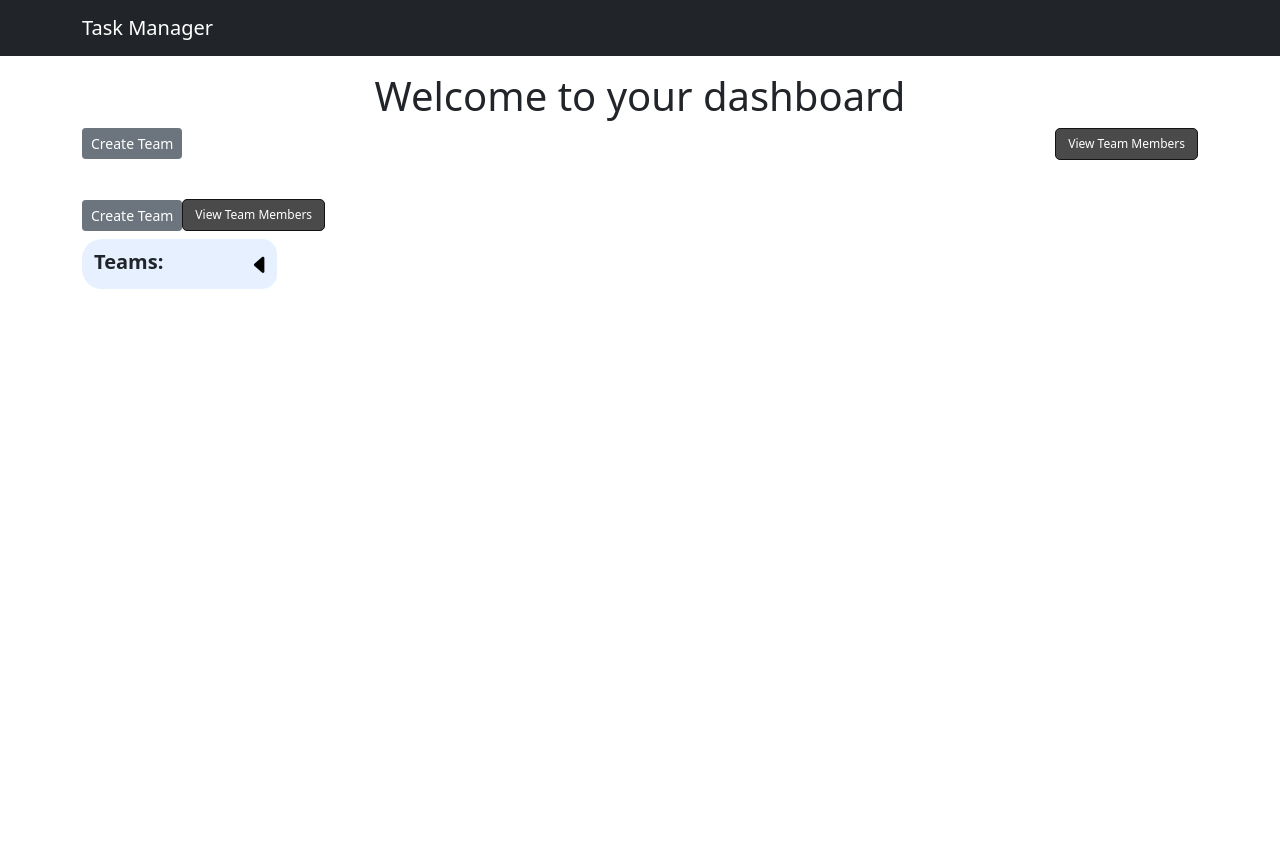
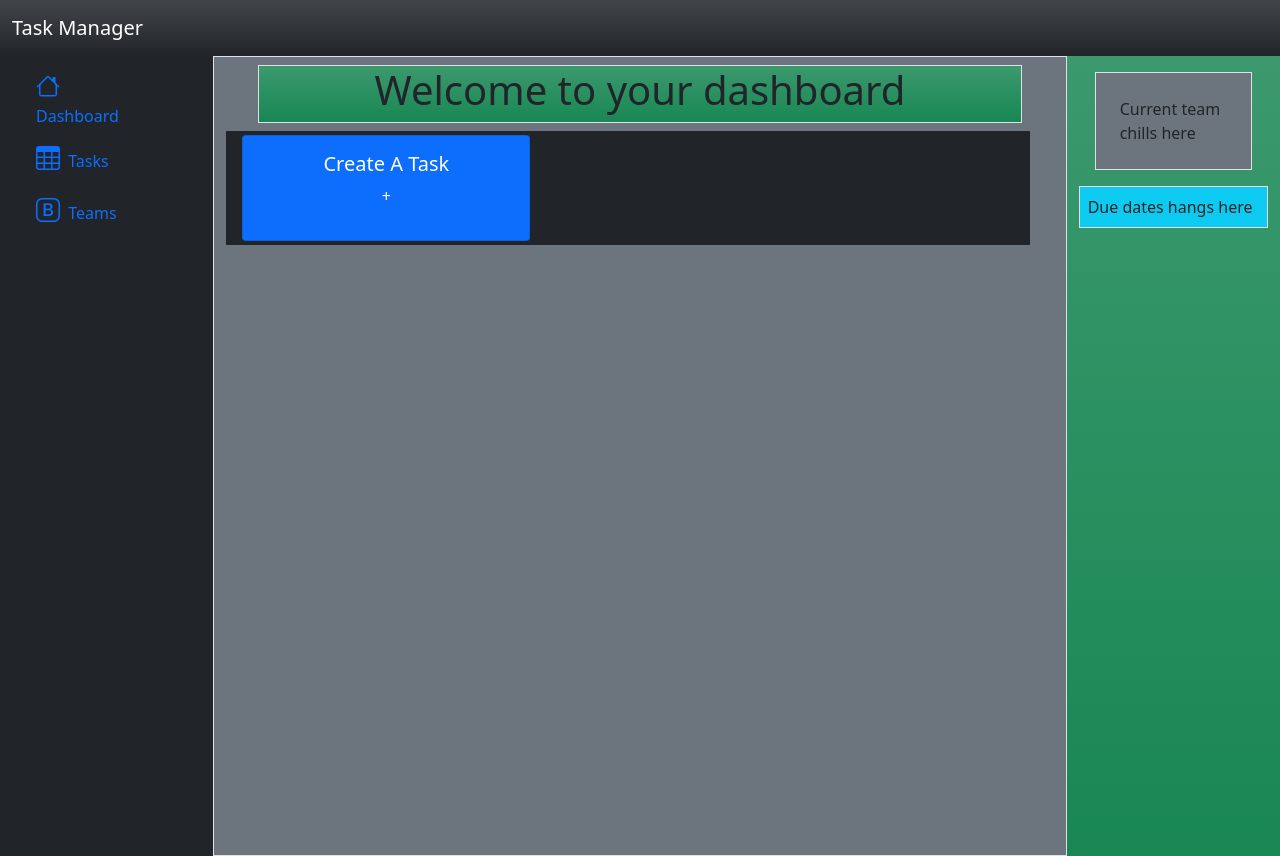
Before and after one commit to Hxsan/Lemming, a Django app: template tasks/templates/dashboard.html in a window 1280 px wide. Before the commit the page ends 289 px from the top, so only its background shows below. Run offline with Django 4.2, Linux system fonts and the light colour scheme; the template is opened without the code that fills it, so the values that code supplies are empty; some libraries are stand-ins or nearby versions.

Commit message:
Add clickable task cards with information

```diff
--- a/tasks/templates/dashboard.html
+++ b/tasks/templates/dashboard.html
@@ -1,54 +1,39 @@
 {% extends 'base_content.html' %}
 {% block content %}
-<style>
-  .view-team-button{
-    background-color: rgb(75, 74, 74);
-    border: 1px solid #121313;
-    border-radius: 5px;
-    font-size: 12px;
-    padding: 8px 16;
-    color: white;
-  }
-
-  .view-team-button:hover{
-    background-color: rgb(30, 29, 29);
-  }
-</style>
-<div class="container">
-  <div class="row">
-    <div class="col-12 d-flex justify-content-center">
+<div class="container-fluid">
+  <div class="row row-cols-3 bg-gradient">
+	<div class="col-2 bg-dark">
+		{% include 'partials/sidebar.html' %}
+	</div>
+	<div class="border col-8 bg-secondary align-items-center">
+		<div class="container-fluid">
+		  <div class="row m-2 border text-center bg-success bg-gradient">
 			 <h1>Welcome to your dashboard {{ user.username }}</h1>
 		  </div>
-
-    <div class="col-6 mb-3">
-      <a href="{% url 'create_team' %}" class="btn btn-sm btn-secondary">
-        Create Team
-      </a>
-    </div>
-    <div class="col-6">
-      <div class="d-flex justify-content-end">
-        <a href="{% url 'show_team' team_id=team_id %}" class="btn btn-md btn-secondary view-team-button">
-          View Team Members
-        </a>
+		  <div class="row">
+			 <div class="row bg-dark">
+				{% for task in tasks %}
+				  {% include 'partials/task_card.html' %}
+				{% endfor %}
+				<div class="card text-white text-center bg-primary m-1" style="max-width: 18rem;">
+					<div class="card-body">
+					  <h5 class="card-title">Create A Task</h5>
+					  <p class="card-text"> + </p>
+					  <a href="{% url 'create_task' %}" class="stretched-link"></a>
 					</div>
 				</div>
 			 </div>
-
-  <div class="col-12 mt-4"">
-    {% for task in tasks %}
-      <div class="mx-auto text-center">
-        {% include 'partials/task_info_btn.html' with task_id=task.id %}
 		  </div>
-    {% endfor %}
-      <a href="{% url 'create_team' %}" class="btn btn-sm btn-secondary">
-          Create Team
-      <a href="#" class="btn btn-md btn-secondary view-team-button">
-        View Team Members
-
-      </a>
 		</div>
-    <div class="col-auto d-flex mt-2">
-      {% include 'partials/sidebar.html' %}
+	</div>
+	<div class="col-2 flex-column bg-gradient bg-success">
+		<div class="border m-3 p-4 bg-secondary">
+			Current team chills here
+		</div>
+		<div class="p-2 border align-self-start bg-info">
+			Due dates hangs here
+		</div>
+		</div>
 	</div>
   </div>
 </div>
--- a/tasks/templates/partials/navbar.html
+++ b/tasks/templates/partials/navbar.html
@@ -1,5 +1,5 @@
-<nav class="navbar navbar-expand-lg navbar-dark bg-dark mb-3">
-  <div class="container">
+<nav class="navbar navbar-expand-lg navbar-dark bg-dark bg-gradient">
+  <div class="container-fluid">
     <a class="navbar-brand" href="{% url 'dashboard' %}">
       Task Manager
     </a>
--- a/tasks/templates/partials/sidebar.html
+++ b/tasks/templates/partials/sidebar.html
@@ -1,160 +1,33 @@
-<div class="sidebar">
-    <ul class="nav nav-pills flex-column bg-primary bg-opacity-10 p-2" id="menu" role="tablist">
-        <div class="row">
-            <div class="col">
-                <p class="mx-1 mb-1" style="font-size:20px; padding-right: 77px"> <b>Teams:</b> </p>
+<div class="container-fluid">
+    <div class="row flex-nowrap">
+        <div class="col-md-3 col-xl-2 px-sm-2 px-">
+            <div class="row row-md-12">
+                <div class="d-flex flex-column align-items-center align-items-sm-start px-3 pt-2 text-white min-vh-100">
+                    <ul class="nav nav-pills flex-column mb-sm-auto mb-0 align-items-center align-items-sm-start" id="menu">
+                        <li class="nav-item">
+                            <a href="{% url 'dashboard' %}" class="nav-link align-middle px-0 p-1">
+                                <i class="fs-4 bi-house"></i> <span class="d-none d-sm-inline">Dashboard</span>
+                            </a>
+                        </li>
+                        <li>
+                            <a href="#" class="nav-link px-0 align-middle p-2">
+                                <i class="fs-4 bi-table"></i> <span class="ms-1 d-none d-sm-inline">Tasks</span></a>
+                        </li>
+                        <li>
+                            <a href="#submenu2" data-bs-toggle="collapse" class="nav-link px-0 align-middle ">
+                                <i class="fs-4 bi-bootstrap"></i> <span class="ms-1 d-none d-sm-inline">Teams</span></a>
+                            <ul class="collapse nav flex-column ms-1" id="submenu2" data-bs-parent="#menu">
+                                <li class="w-100">
+                                    <div class="container-fluid">
+                                </li>
+                                <li>
+                                    <a href="#" class="nav-link px-0"> <span class="d-none d-sm-inline">Item</span> 2</a>
+                                </li>
+                            </ul>
+                        </li>
+                    </ul>
+                </div>
             </div>
         </div>
-        <div class="move-row overflow-auto" style="max-height: calc(100vh - 250px)">
-        {% for team in teams %}
-            <li class="nav-object my-1">
-                <div class="text-start border border-primary rounded">
-                    <a class="nav-link {% if forloop.first %} active {% endif %}" id="{{ team.id }}-tab" data-toggle="pill" href="#{{ team.id }}" role="tab" aria-controls="{{ team.id }}" aria-selected="{% if forloop.first %} true {% else %} false {% endif %}">
-                        {{ team.team_name }}
-                    </a>
-                </div>
-            </li>
-        {% endfor %}
-        </div>
-    </ul>
-</div>
-<div class="sidebar arrow-in">
-    <div class="semi-circle bg-primary bg-opacity-10">
-        <a href="" class="arrow-content text-black move">
-            <span class="bi-caret-left-fill larger"></span>
-        </a>
     </div>
 </div>
-<div class="arrow-out">
-    <div class="semi-circle bg-primary bg-opacity-10">
-        <a href="" class="arrow-content text-black move">
-            <span class="bi-caret-right-fill larger"></span>
-        </a>
-    </div>
-</div>
-
-<div class="tab-content" id="content">
-    {% for team in teams %}
-    <div class="tab-pane {% if forloop.first %} show active {% endif %}" id="{{ team.id }}" role="tabpanel" aria-labelledby="{{ team.id }}-tab">
-        <!-- displaying dashboard with tasks could go here -->
-        {{ team.team_name }}
-    </div>
-    {% endfor %}
-</div>
-
-
-
-
-<!-- Specific JavaScript to this partial -->
-<script src="https://code.jquery.com/jquery-3.7.1.min.js"></script>
-<script>
-    $(document).ready(function() {
-
-        // Activates content of nav-items on click
-
-        $('.nav-object').on('click', function(e) {
-            e.preventDefault();
-
-            $('.nav-link').removeClass('active');
-            $('.tab-pane').removeClass('active');
-
-            var tag = $(this).find('a');
-            $(tag).addClass('active');
-            $(tag.attr('href')).addClass('active');
-
-            window.location.href = tag.attr('href');
-        });
-
-        // Moves nav-items offscreen / onscreen
-
-        $('.move').on('click', function(e) {
-            e.preventDefault();
-            var sidebar = $('.sidebar');
-            var arrowOut = $('.arrow-out');
-
-            if (sidebar.hasClass('slide-off')) {
-                arrowOut.animate({ left: '-=50px'}, 'fast')
-
-                sidebar.removeClass('slide-off');
-                sidebar.addClass('slide-on');
-                // Slide arrow-out offscreen THEN menu onscreen
-            } else {
-                sidebar.removeClass('slide-on');
-                sidebar.addClass('slide-off');
-
-                arrowOut.animate({ left: '+=50px'}, 'slow')
-                // Slide menu offscreen THEN arrow-out onscreen
-            }
-
-        });
-
-        // Redirects to correct team page based on which team was clicked
-
-        $('.view-team-button').on('click', function(e) {
-            e.preventDefault();
-
-            var teamId = $('.nav-link.active').attr('href').replace('#','');
-            console.log(teamId);
-            if (teamId) {
-                var url = '/dashboard/show_team/' + teamId + '/';
-                console.log(url);
-                window.location.href = url;
-            }
-
-        });
-
-    });
-</script>
-
-
-
-
-<!-- Specific CSS to this partial -->
-<style>
-/* CSS for positioning arrow */
-.arrow-in {
-    position: relative;
-    overflow: hidden;
-}
-.arrow-out{
-    position: fixed;
-    left: -50px;
-
-}
-.semi-circle {
-    width: 30px;
-    height: 50px;
-    border-bottom-right-radius: 15px;
-    border-top-right-radius: 15px;
-}
-.arrow-content{
-    position: absolute;
-    top: 9px;
-    left: 2px;
-    white-space: nowrap;
-}
-.larger{
-    font-size: 1.4em;
-}
-
-
-.sidebar{
-    transition: transform 0.8s cubic-bezier(0.2, 0.8, 0.3, 1.2);
-}
-.slide-off{
-    transform: translateX(-330px);
-}
-.slide-on{
-    transform: translateX(0);
-}
-
-
-/* Menu and content for sidebar */
-#menu {
-    border-radius: 20px 0 0 20px;
-    max-width: 165px;
-}
-#content{
-    padding:20px;
-}
-</style>
```
Also changed, not shown: tasks/templates/partials/task_card.html (added, +9 -0 lines). Lines whose indentation alone changed are shown as unchanged.
